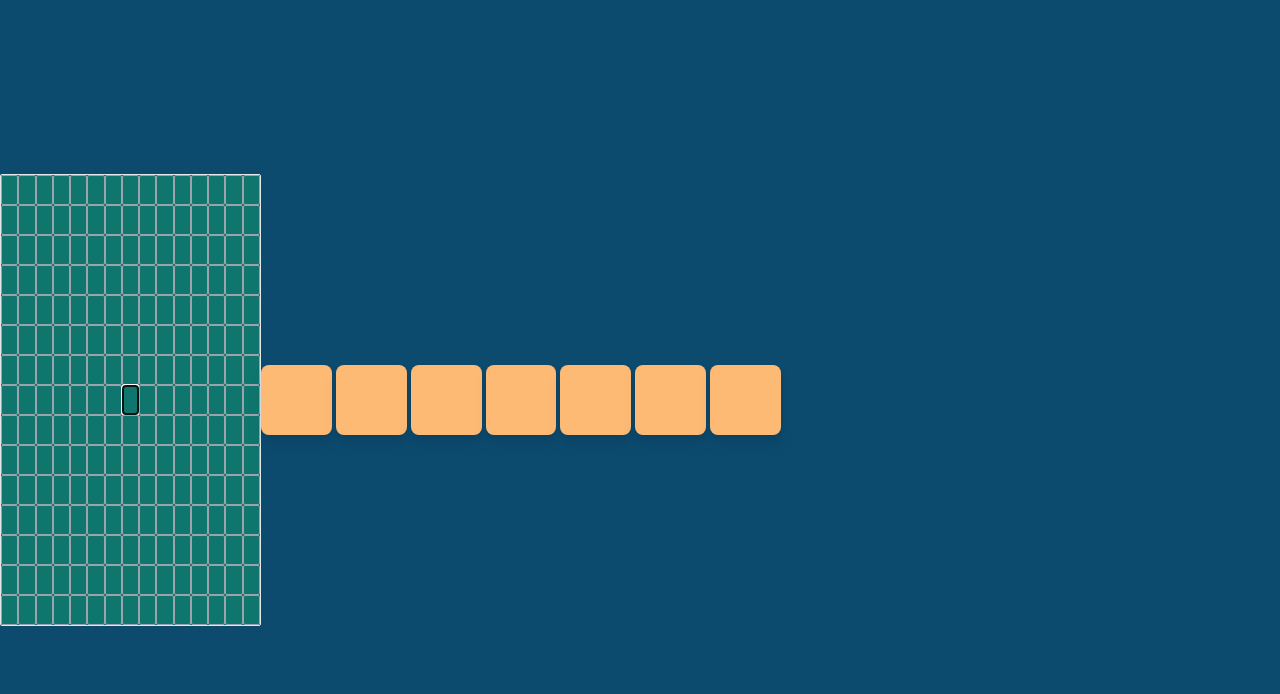
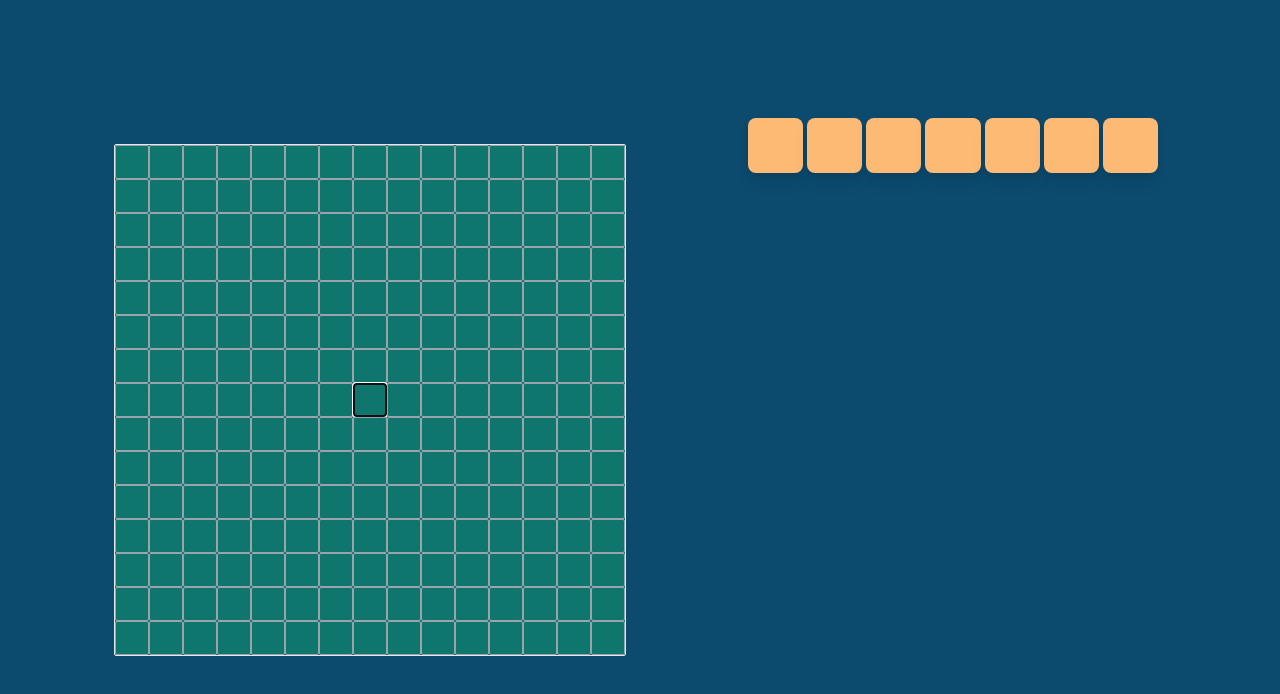
Before and after one commit to ed100miles/portfolio2023, a Next.js app: page /scrabble in a window 1280 px wide. Shown: the top 694 px of the page. Built offline with nearby package versions, Linux system fonts and the light colour scheme.

Commit message:
scrabble layout hell

```diff
--- a/src/app/scrabble/page.tsx
+++ b/src/app/scrabble/page.tsx
@@ -101,7 +101,7 @@ export default function Scrabble() {
 
     return (
       <div
-        className="bg-teal-700 w-11/12 md:w-5/12 grid grid-cols-15 border rounded-sm"
+        className="bg-teal-700 grid grid-cols-15 border rounded-sm"
         onClick={() => setBoardFocused(true)}
       >
         {
@@ -161,7 +161,7 @@ export default function Scrabble() {
 
     return (
       <div
-        className="grid grid-cols-7 gap-1 w-5/6"
+        className="grid grid-cols-7 gap-1 max-w-md m-2"
         onClick={() => setBoardFocused(false)}
       >
         {letters.map((letter, index) => (
@@ -180,32 +180,35 @@ export default function Scrabble() {
   }
 
   const FoundWords = () => (
-    <div className="h-1/5 w-4/5 overflow-scroll text-black text-sm gap-1">
+    <div className="text-black text-sm ">
       {Object.entries(foundWords).sort((a, b) => { return b[0].length - a[0].length }).map((word) => (
-        <div className="h-1/5 flex text-center pb-1 justify-between pr-3" key={word[0]}>
-          <div className="flex gap-1">
+        <div
+          className="gap-1 w-5/6 h-5/6 m-2 grid grid-cols-12"
+          key={word[0]}
+        >
           {word[0].split("").map((letter, index) => (
             <span
-                className="bg-orange-300 rounded-sm aspect-square drop-shadow-lg"
+              className="bg-orange-300 rounded-sm aspect-square drop-shadow-lg h-full flex justify-center items-center"
               key={word + String(index)}
-              >
-                {letter}
+            >{letter}
             </span>
           ))}
-          </div>
-          <div className="bg-orange-300 rounded-sm aspect-square drop-shadow-lg">
-            {"?"}
-          </div>
         </div>
       ))}
     </div >
   )
 
   return (
-    <main className="h-screen w-screen bg-sky-900 flex flex-col md:flex-row items-center justify-evenly">
+    <main className="h-screen w-screen bg-sky-900 flex flex-col md:flex-row justify-evenly items-center">
+      <div className="w-5/6 md:w-2/5 aspect-square">
         <Board />
+      </div>
+      <div className="w-2/3 md:w-1/3 overflow-hidden flex flex-col justify-evenly h-1/3 md:h-full">
         <Letters />
+        <div className="h-1/2 overflow-auto">
           <FoundWords />
+        </div>
+      </div>
     </main>
   )
 }
```
Lines whose indentation alone changed are shown as unchanged.
